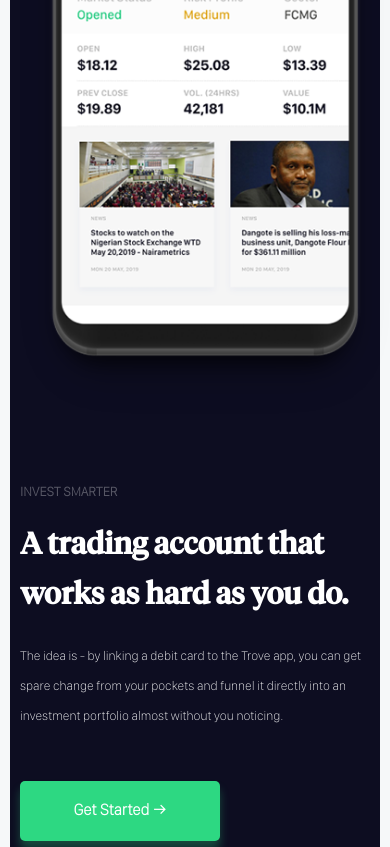
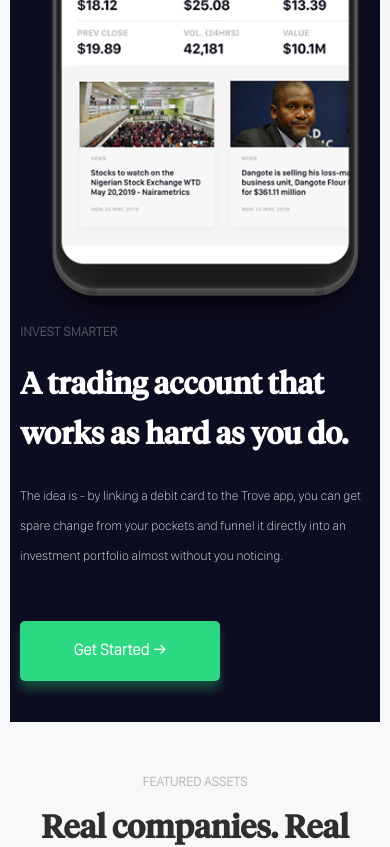
Before and after one commit to slimudoh/trove, a React (Create React App) app: page / in a window 390 px wide. Shown: the part 980-1827 px from the top of the page. Built offline with nearby package versions, Linux system fonts and the light colour scheme.

Commit message:
home page mobile view fixed

```diff
--- a/src/assets/css/app.css
+++ b/src/assets/css/app.css
@@ -2336,7 +2336,7 @@ input[type="date"]::-webkit-calendar-picker-indicator {
 
 .home__content--safety > div {
   overflow: hidden;
-  padding: 190px 0 80px 0;
+  padding: 120px 0 80px 0;
 }
 
 .home__content--safety-left {
@@ -2680,7 +2680,7 @@ input[type="date"]::-webkit-calendar-picker-indicator {
   background: #fff;
   text-align: center;
   padding-top: 75px;
-  padding-bottom: 60px;
+  padding-bottom: 20px;
   position: relative;
   padding-left: 20.365vw;
   padding-right: 20.365vw;
@@ -2839,7 +2839,7 @@ input[type="date"]::-webkit-calendar-picker-indicator {
 @media only screen and (max-width: 1000px) {
   .home__content--invest-btm {
     overflow: hidden;
-    padding: 650px 0 100px 0;
+    padding: 400px 0 100px 0;
   }
 }
 
@@ -2891,7 +2891,7 @@ input[type="date"]::-webkit-calendar-picker-indicator {
     position: absolute;
     top: -50px;
     left: 0;
-    height: 1200px;
+    height: 1000px;
     background: #0d0d21;
   }
 }
@@ -2939,7 +2939,7 @@ input[type="date"]::-webkit-calendar-picker-indicator {
   .home__content--invest-top-right {
     width: 100%;
     float: left;
-    padding: 300px 10px 0 10px;
+    padding: 200px 10px 0 10px;
     text-align: left;
   }
 }
@@ -3016,7 +3016,7 @@ input[type="date"]::-webkit-calendar-picker-indicator {
   line-height: 19px;
   text-align: center;
   text-transform: uppercase;
-  color: #7e8085;
+  color: #777;
   opacity: 0.5;
 }
 
@@ -3108,11 +3108,15 @@ input[type="date"]::-webkit-calendar-picker-indicator {
   font-family: var(--tiempos-medium);
   font-size: 2.8em;
   font-weight: 600;
-  line-height: 88px;
+  line-height: 58px;
   letter-spacing: 1px;
   color: #0d0d21;
 }
-
+@media (max-width: 479px){
+  .home__content--header-phones{
+    display:none;
+  }
+}
 @media only screen and (max-width: 950px) {
   .home__content--header > span {
     font-size: 2.5em;
@@ -3129,7 +3133,7 @@ input[type="date"]::-webkit-calendar-picker-indicator {
 
 @media only screen and (max-width: 1050px) {
   .home__content--header > p {
-    max-width: 400px;
+    max-width: 300px;
   }
 }
 
```
